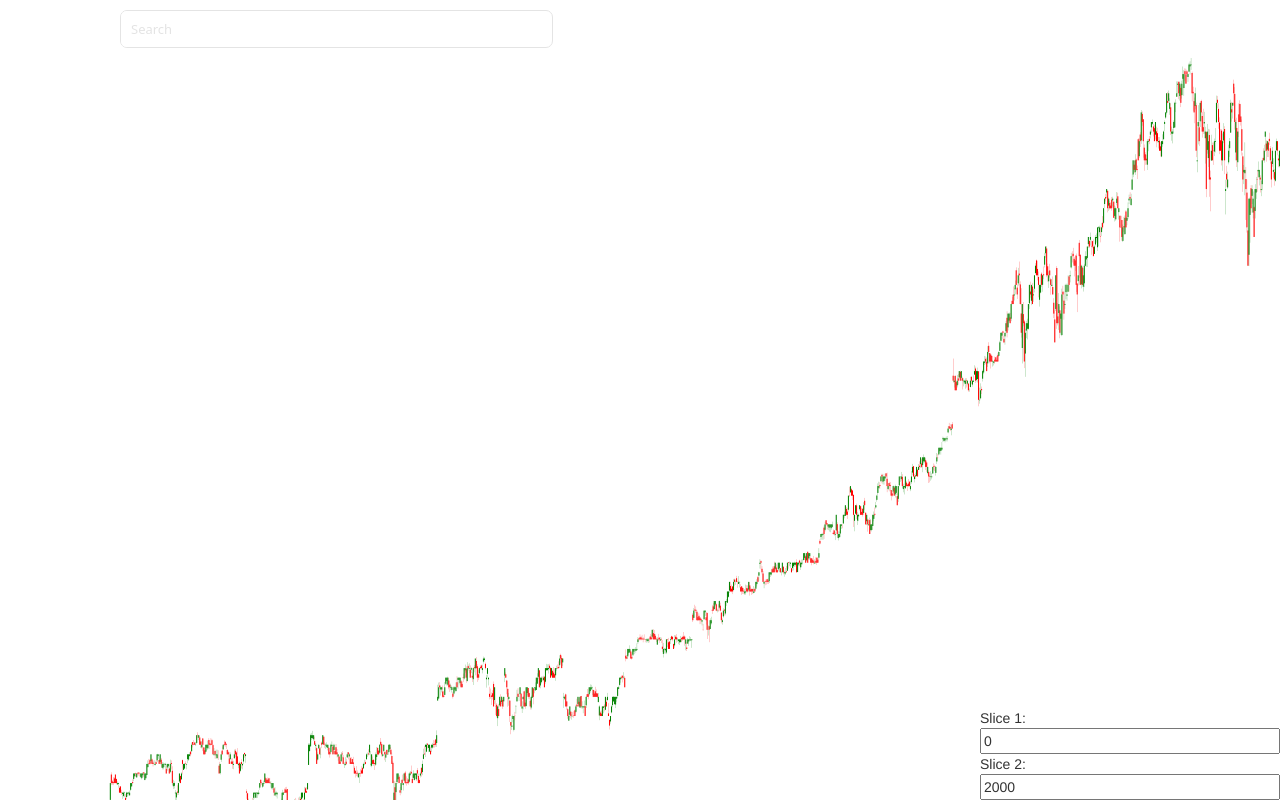
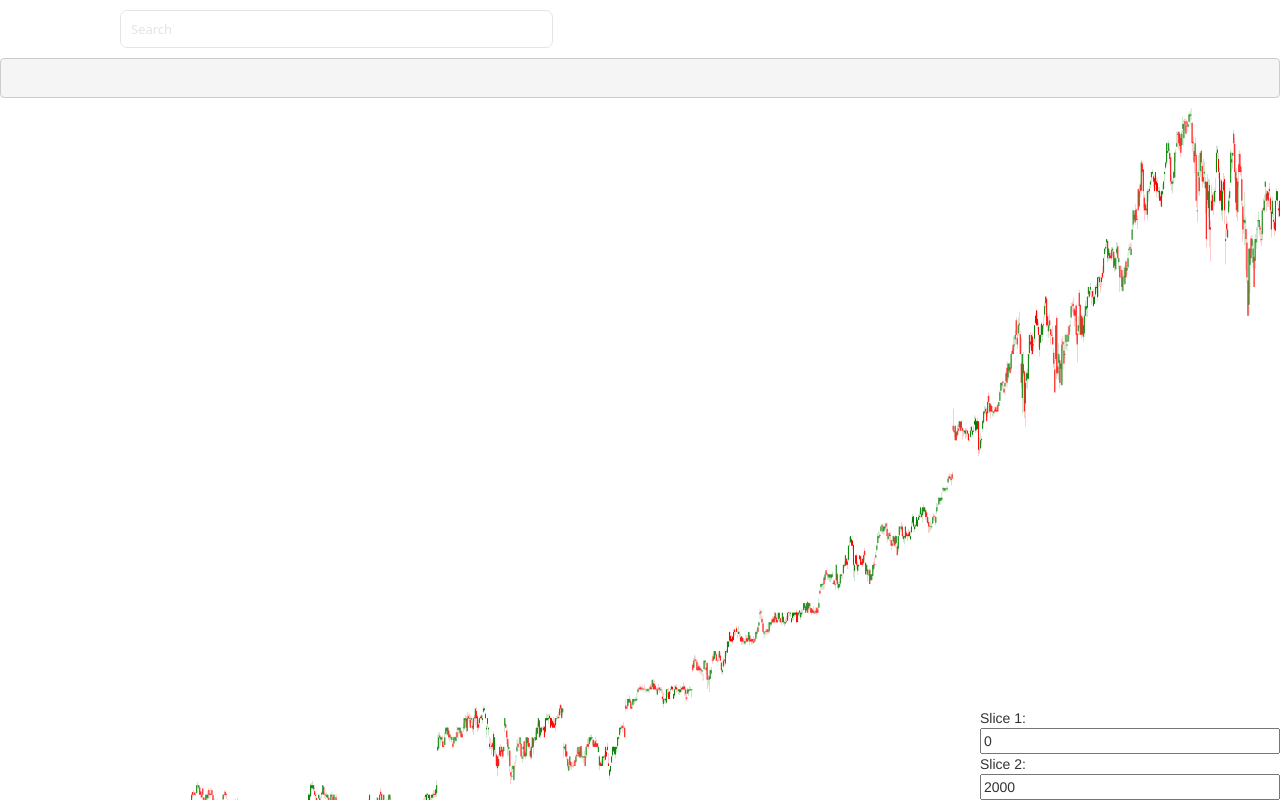
Before and after one commit to quaffpotion/stock-frontend, an Angular app in the folder frontend/: page / in a window 1280 px wide. Shown: the top 800 px of the page. Built offline with nearby package versions, Linux system fonts and the light colour scheme.

Commit message:
Commit before driving to OKC, if I die this will be my last commit

```diff
--- a/frontend/src/app/app.component.html
+++ b/frontend/src/app/app.component.html
@@ -5,6 +5,12 @@
   <input [(ngModel)]="myNumber1" /> Slice 2:
   <input [(ngModel)]="myNumber2" />
 </div>
+
+<pre>
+  {{ stocks$ | async }}
+</pre>
+
+
 <app-candlestick-chart
   [data]="preprocess(somedata2.slice(myNumber1, myNumber2))"
 ></app-candlestick-chart>
@@ -13,4 +19,4 @@
     preprocess(somedata.slice(myNumber1,myNumber2))
   "
 ></app-candlestick-chart>
-<app-candlestick-chart [data]="somedata"></app-candlestick-chart>
+<app-candlestick-chart [data]="somedata.slice(myNumber1, myNumber2)"></app-candlestick-chart>
--- a/frontend/src/app/app.component.ts
+++ b/frontend/src/app/app.component.ts
@@ -4,6 +4,7 @@ import { Stock } from "./stock.model";
 import { MOCKDATA } from "./mockdata";
 import { Observable } from "rxjs";
 import { Ohlc } from "./ohlc.model";
+import { DataIexService } from 'src/data-iex.service';
 
 interface DataModel {
   letter: string;
@@ -22,6 +23,9 @@ export class AppComponent {
   count: any = 0;
   somedata = [new Ohlc(3,7,1,6), new Ohlc(8,10,0,2)];
   somedata2 = MSFT;
+  stocks$;
+
+  constructor(private iex: DataIexService) {}
 
   /*Create fake data from various sources*/
   /*eventually make into a service*/
@@ -46,4 +50,8 @@ export class AppComponent {
     data.map(item => {item.open = item.open-min; item.close = item.close-min; item.high=item.high-min;item.low=item.low-min; return item});
     return data;
   }
+
+  getStocks() {
+    this.stocks$ = this.iex.getSymbol("unused", this.myNumber1, this.myNumber2);
+  }
 }
--- a/frontend/src/data-iex.service.ts
+++ b/frontend/src/data-iex.service.ts
@@ -19,6 +19,13 @@ export class DataIexService {
       )
   }
 
+  getSymbol(symbol: string, num1, num2) {
+    this.http.get('https://api.worldtradingdata.com/api/v1/history?symbol=SNAP&sort=oldest&api_token=demo')
+      .pipe(
+        map(data => this.dictToArray(data["history"]).slice(num1,num2))
+      )
+  }
+
   dictToArray(data) {
     return Object.keys(data).map(
       key =>
```
